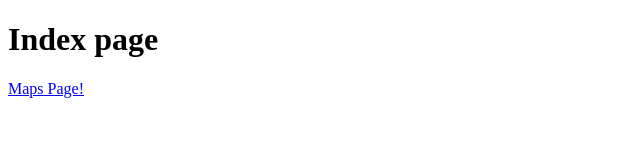
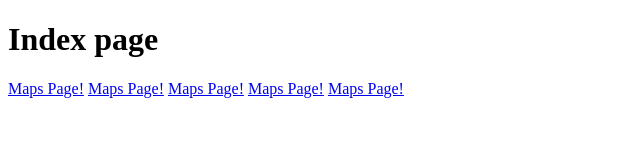
Before and after one commit to ThatOdieGuy/TodoApp, a plain HTML site: page index.html in a window 1280 px wide. Shown: the whole page, without its empty margins (0-640 px from the left). Drawn offline with Linux system fonts and the light colour scheme.

Commit message:
Adding links to index.html

```diff
--- a/index.html
+++ b/index.html
@@ -10,5 +10,9 @@
     <h1>Index page</h1>
 
     <a href="maps.html">Maps Page!</a>
+    <a href="maps.html">Maps Page!</a>
+    <a href="maps.html">Maps Page!</a>
+    <a href="maps.html">Maps Page!</a>
+    <a href="maps.html">Maps Page!</a>
 </body>
 </html>
```
